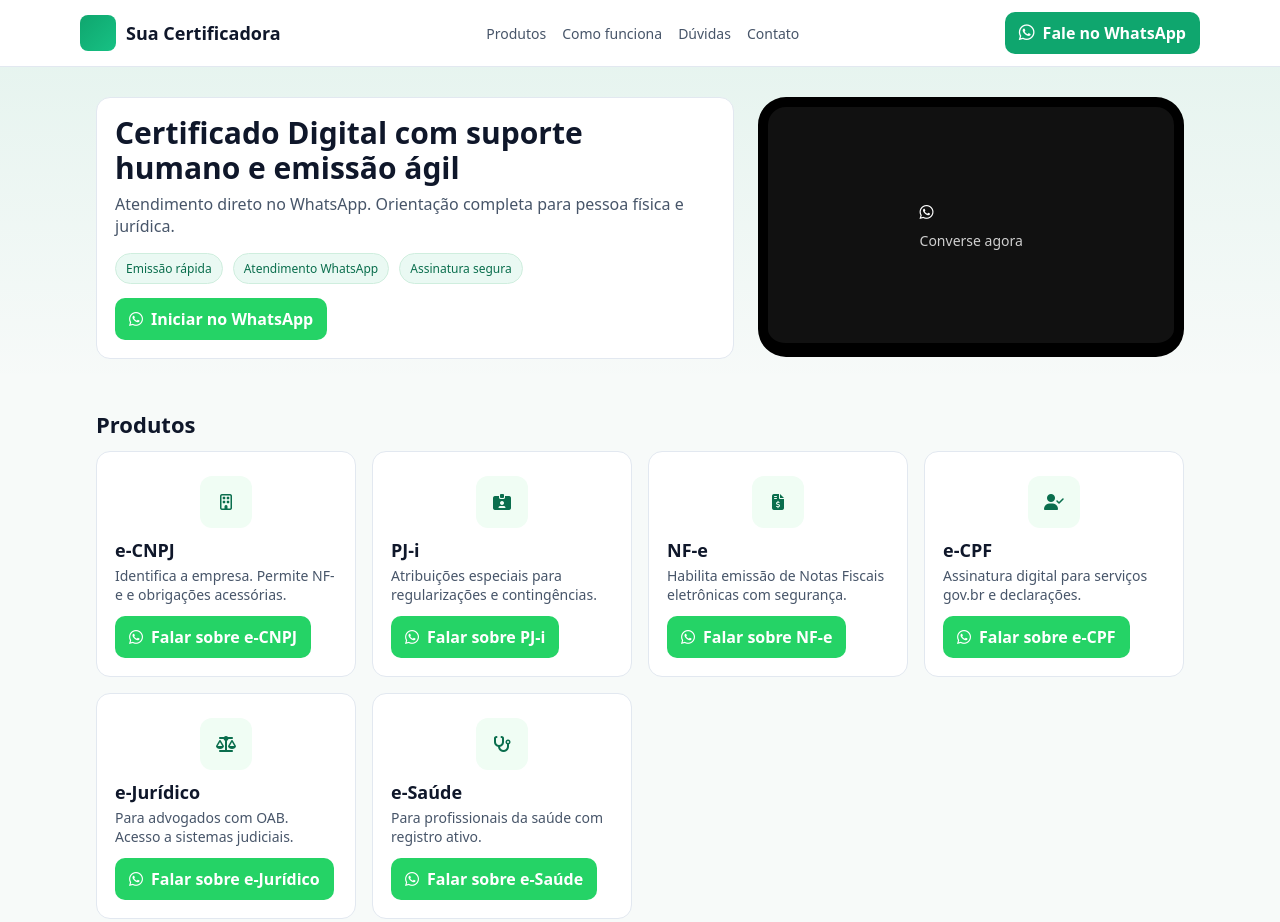
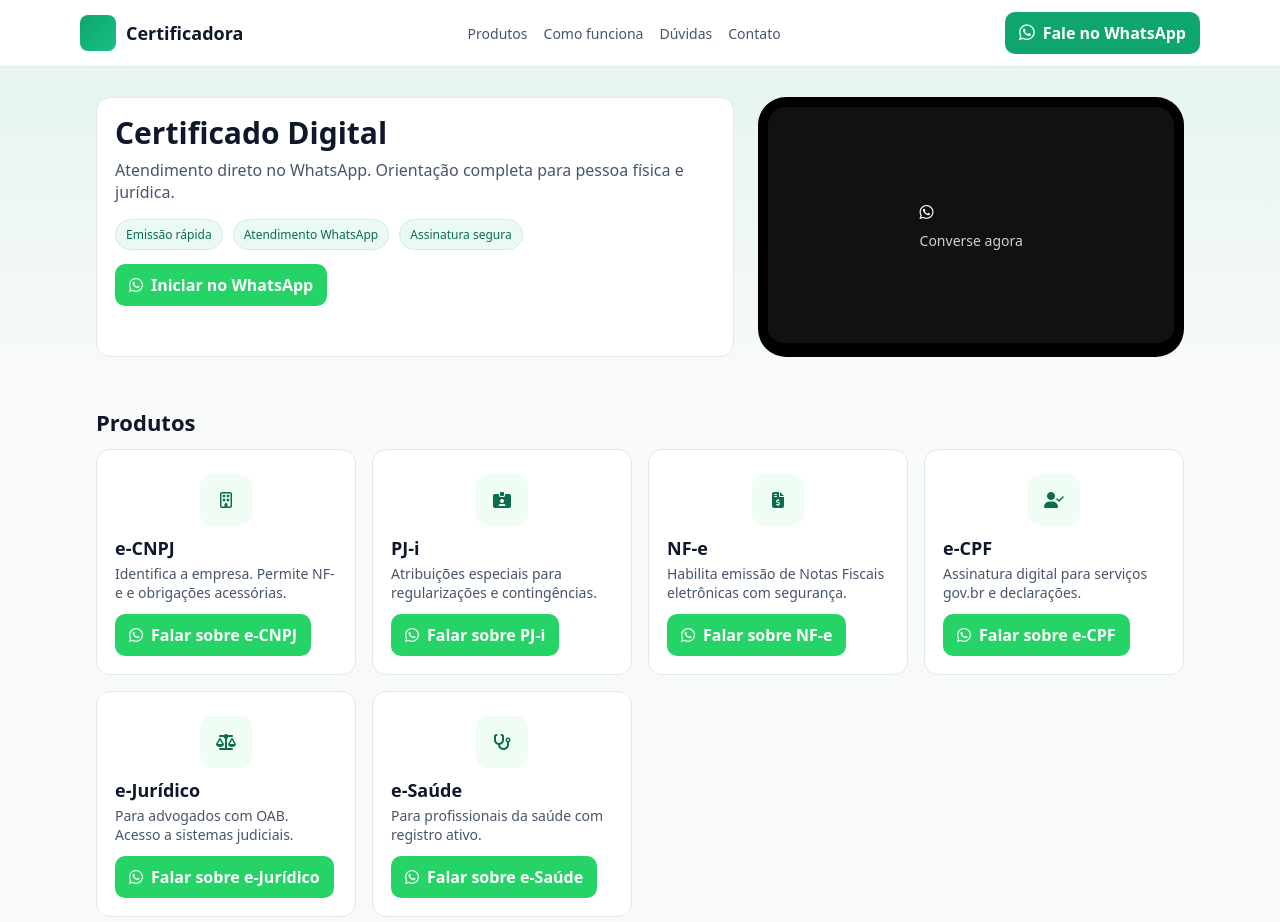
Before and after one commit to certificadodigitalseguro/site-certificados, a plain HTML site: page index.html in a window 1280 px wide. Shown: the top 922 px of the page. Drawn offline with Linux system fonts and the light colour scheme.

Commit message:
Update index.html

```diff
--- a/index.html
+++ b/index.html
@@ -3,7 +3,7 @@
 <head>
 <meta charset="utf-8">
 <meta name="viewport" content="width=device-width,initial-scale=1">
-<title>Garcia Certificadora — Sua Versão</title>
+<title>Certificadora Digital — Sua Versão</title>
 <link rel="stylesheet" href="https://cdnjs.cloudflare.com/ajax/libs/font-awesome/6.5.0/css/all.min.css">
 <style>
   :root{
@@ -70,7 +70,7 @@
   <div class="wrap top">
     <div class="logo">
       <div class="mark"></div>
-      <h1>Sua Certificadora</h1>
+      <h1>Certificadora</h1>
     </div>
     <nav>
       <a href="#produtos">Produtos</a>
@@ -88,7 +88,7 @@
   <div class="wrap">
     <div class="grid">
       <div class="card">
-        <h2 class="h-title">Certificado Digital com suporte humano e emissão ágil</h2>
+        <h2 class="h-title">Certificado Digital</h2>
         <p class="h-sub">Atendimento direto no WhatsApp. Orientação completa para pessoa física e jurídica.</p>
         <div class="badges">
           <span class="badge">Emissão rápida</span>
```
